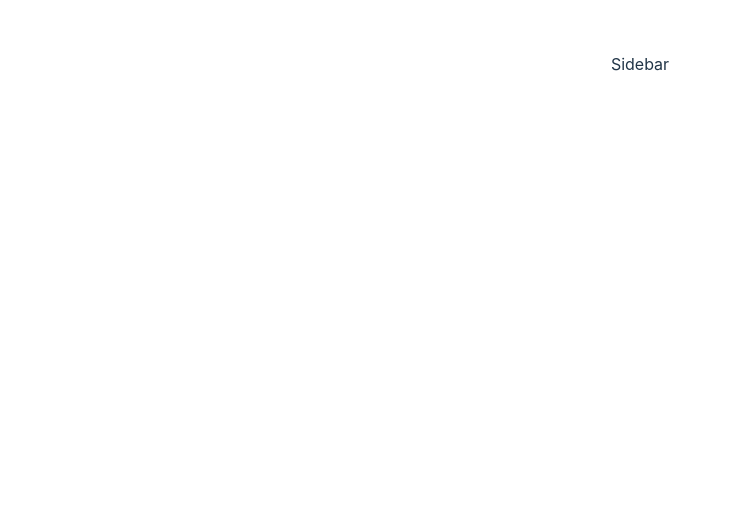
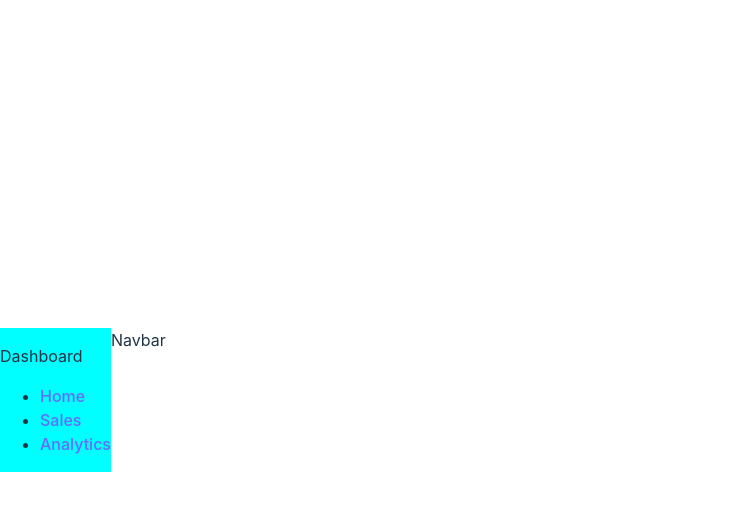
Before and after one commit to chelahcynthia/productivity-dashboard, a React (Vite) app: page / in a window 1280 px wide. Shown: the top 510 px of the page, without its empty margins (0-729 px from the left). Built offline with nearby package versions, Linux system fonts and the light colour scheme.

Commit message:
Creates an unordered list on sidebar.jsx

```diff
--- a/src/App.css
+++ b/src/App.css
@@ -1,55 +1,38 @@
-/* fonts to use */
-@import url('https://fonts.googleapis.com/css2?family=Raleway:ital,wght@0,300;1,400&display=swap');
-
-*{
-  padding: 0;
-  margin: 0;
-  box-sizing: border-box;
-  transition: 0s ease;
-  /* background: #2d3a21; */
+/* .App {
+  text-align: center;
 }
 
-/* sizing the project */
-:root{
-  --h1FontSize: 2.5rem;
-  --h2FontSize: 1.25rem;
-  --h3FontSize: 1rem;
-  --normalFontSize: .94rem;
-  --smallFontSize: .81rem;
-  --smallestFontSize: .75rem;
+.App-logo {
+  height: 40vmin;
+  pointer-events: none;
+}
 
+@media (prefers-reduced-motion: no-preference) {
+  .App-logo {
+    animation: App-logo-spin infinite 20s linear;
+  }
 }
-a{
-  text-decoration: none;
+
+.App-header {
+  background-color: #282c34;
+  min-height: 100vh;
+  display: flex;
+  flex-direction: column;
+  align-items: center;
+  justify-content: center;
+  font-size: calc(10px + 2vmin);
+  color: white;
 }
-li{
-  list-style: none;
+
+.App-link {
+  color: #61dafb;
 }
-img{
-  width: 100%;
-  height: auto;
 
-}
-.flex{
-  display: flex;
-  align-items: center;
-}
-.btn{
-  border: none;
-  outline: none;
-  cursor: pointer;
-  border-radius: 8px;
-  padding: .8rem 1rem;
-  font-weight: 600;
-
-}
-.container{
-  position: relative;
-  width: 100vw;
-  height: 95vh;
-  display: flex;
-  align-items: flex-start;
-  justify-content: center;
-  padding: 2rem 1rem;
-  overflow: hidden;
-}
+@keyframes App-logo-spin {
+  from {
+    transform: rotate(0deg);
+  }
+  to {
+    transform: rotate(360deg);
+  }
+} */
--- a/src/Components/Body/Body.css
+++ b/src/Components/Body/Body.css
@@ -0,0 +1,5 @@
+.mainHeaderContainer{
+    display: flex;
+
+
+}
--- a/src/Components/Body/Body.jsx
+++ b/src/Components/Body/Body.jsx
@@ -1,14 +1,15 @@
 import React from "react";
+import "./Body.css";
 
-import "./Body.css";
 import Sidebar from "../Sidebar/Sidebar";
+import Navbar from "../Navbar/Navbar";
 
 function Body() {
   return (
     <div>
-      <div>
-
-      <Sidebar />
+      <div className="mainHeaderContainer">
+        <Sidebar />
+        <Navbar />
       </div>
     </div>
   );
--- a/src/Components/Navbar/Navbar.css
+++ b/src/Components/Navbar/Navbar.css
@@ -0,0 +1,5 @@
+.navbar{
+    flex: 5;
+
+
+}
--- /dev/null
+++ b/src/Components/Navbar/Navbar.jsx
@@ -0,0 +1,12 @@
+import React from 'react'
+import "./Navbar.css";
+
+function Navbar() {
+  return (
+    <div className='navbar'>
+      Navbar
+      </div>
+  )
+}
+
+export default Navbar
--- a/src/Components/Sidebar/Sidebar.css
+++ b/src/Components/Sidebar/Sidebar.css
@@ -0,0 +1,5 @@
+.sidebar{
+    flex: 1;
+    background-color: aqua;
+
+}
--- a/src/Components/Sidebar/Sidebar.jsx
+++ b/src/Components/Sidebar/Sidebar.jsx
@@ -1,12 +1,25 @@
-import React from 'react'
-import './Sidebar.css';
+import React from "react";
+import "./Sidebar.css";
 
 function Sidebar() {
   return (
-    <div>
-    Sidebar
+    <div className="sidebar">
+      <div>
+        <p style={{ textAlign: "start" }}>Dashboard</p>
+        <ul>
+          <li>
+            <a href="">Home</a>
+          </li>
+          <li>
+            <a href="">Sales</a>
+          </li>
+          <li>
+            <a href="">Analytics</a>
+          </li>
+        </ul>
       </div>
-  )
+    </div>
+  );
 }
 
-export default Sidebar
+export default Sidebar;
```
Also changed, not shown: src/Components/Navbar/Navbar.js (deleted).
